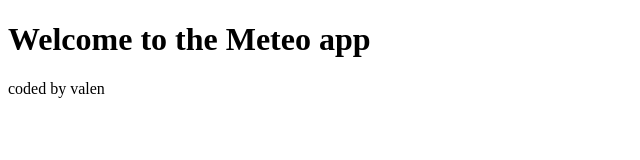
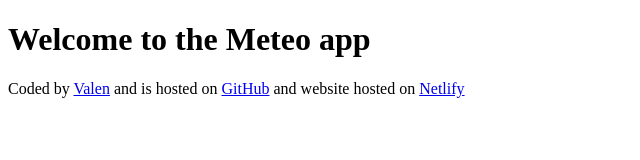
Before and after one commit to meta100py/meteo, a plain HTML site: page index.html in a window 1280 px wide. Shown: the whole page, without its empty margins (0-640 px from the left). Drawn offline with Linux system fonts and the light colour scheme.

Commit message:
I added the links on the footer

```diff
--- a/index.html
+++ b/index.html
@@ -7,6 +7,13 @@
   </head>
   <body>
     <h1>Welcome to the Meteo app</h1>
-    <footer>coded by valen</footer>
+    <footer>
+      Coded by
+      <a href="https://github.com/meta100py" target="_blank">Valen</a> and is
+      hosted on
+      <a href="https://github.com/meta100py/meteo" target="_blank">GitHub</a>
+      and website hosted on
+      <a href="https://meteo-1029.netlify.app/" target="_blank">Netlify</a>
+    </footer>
   </body>
 </html>
```
